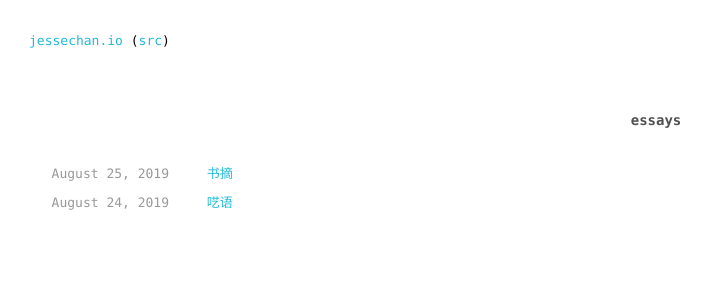
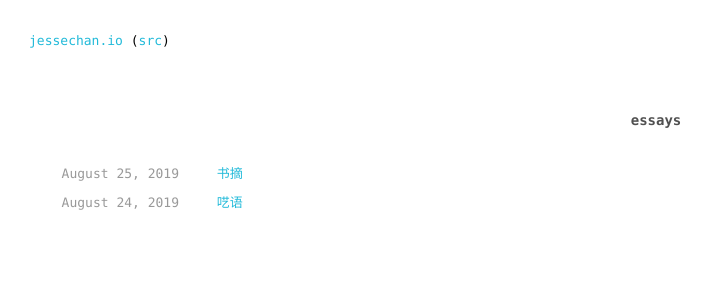
Before and after one commit to JesseEisen/chan, a Jekyll site: the page built from essay.html, in a window 1280 px wide. Shown: the top 300 px of the page, without its empty margins (29-740 px from the left). Built offline with Jekyll 4.4.1, drawn with Linux system fonts in a browser that asks for light colours.

Commit message:
fix date show

```diff
--- a/css/main.css
+++ b/css/main.css
@@ -67,7 +67,7 @@ body {
 
 .post-date {
     display: inline-block;
-    width: 140px;
+    width: 150px;
     text-align: right;
     margin-right: 30px;
     color: rgb(153, 153, 153);
```
